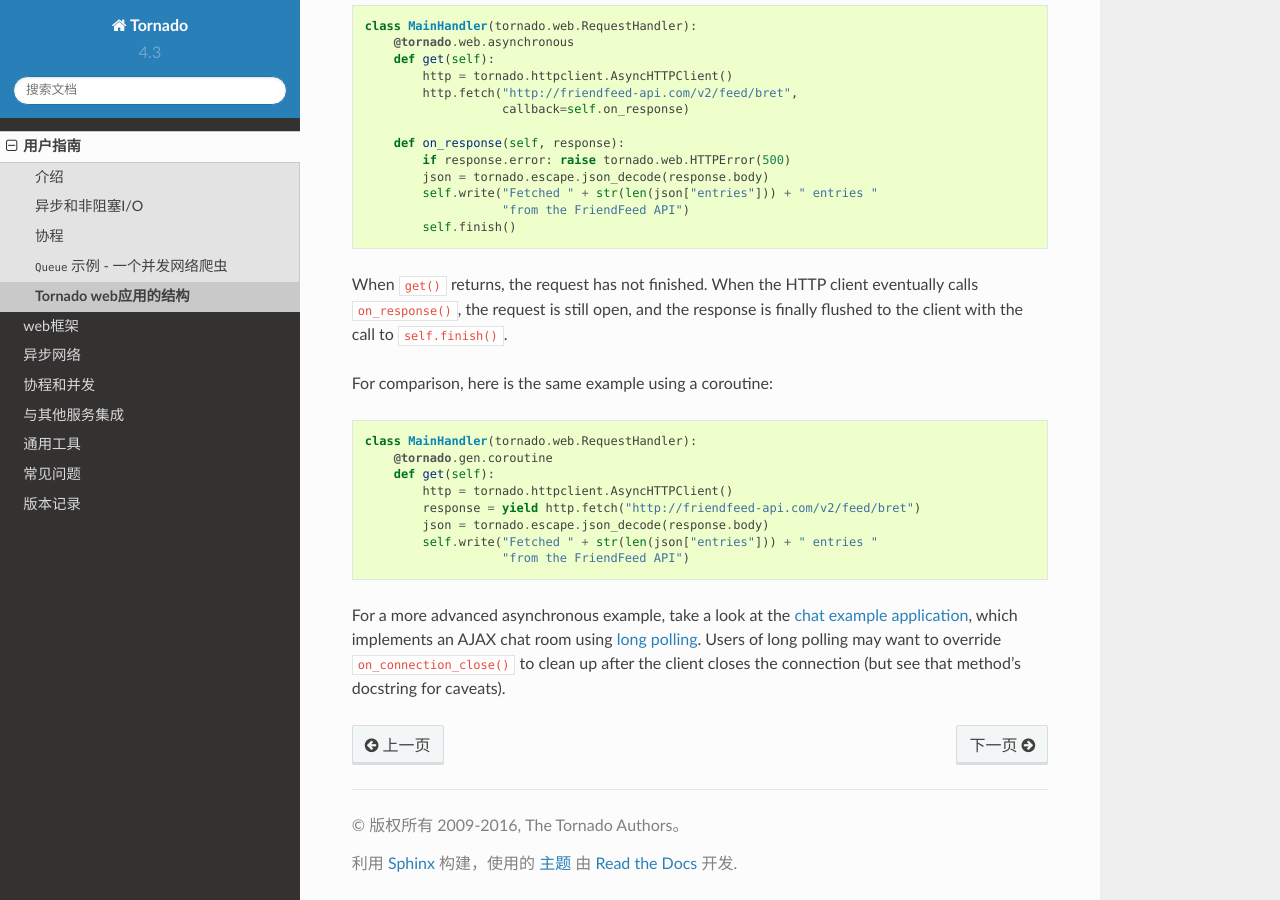
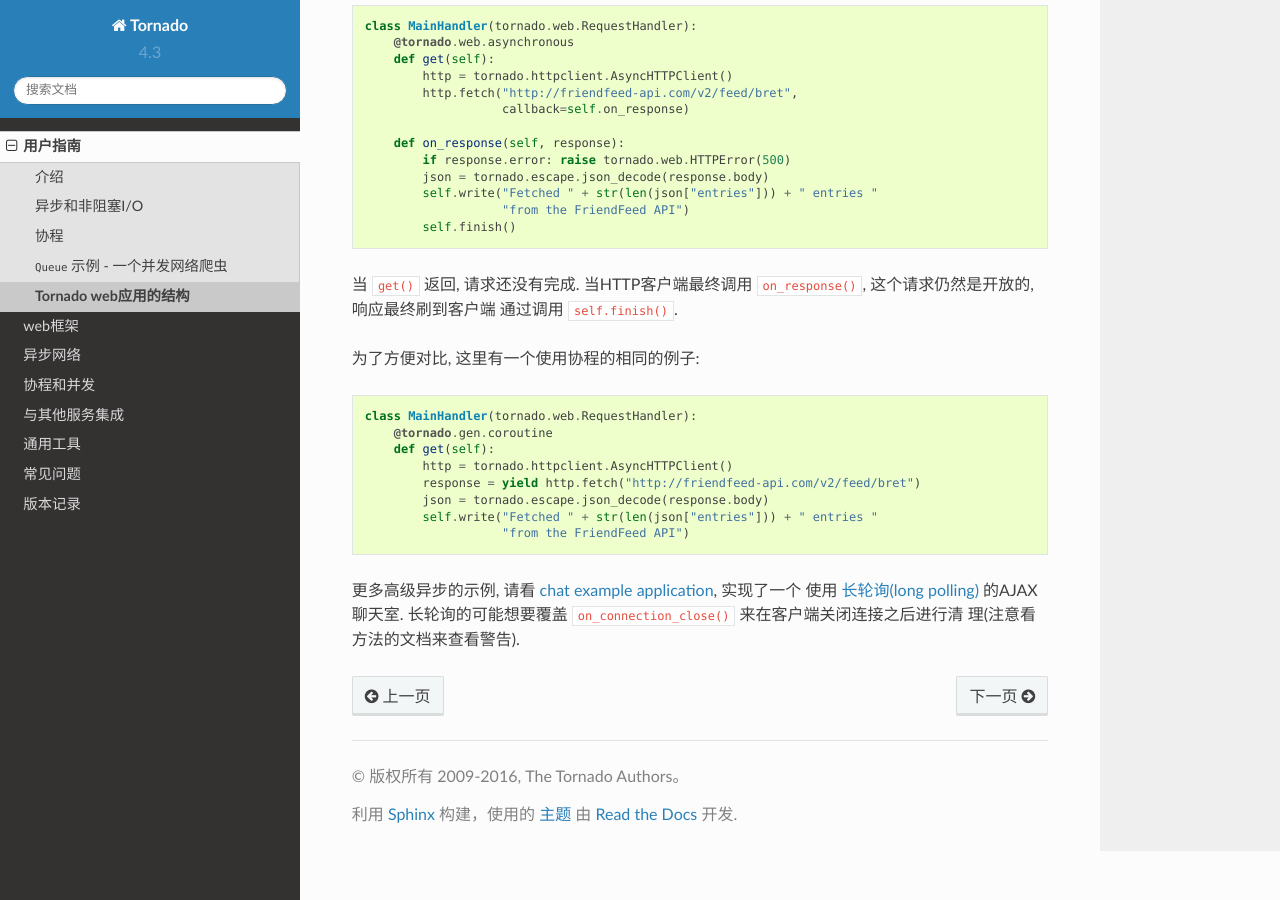
Before and after one commit to tao12345666333/tornado-zh, a Sphinx documentation site: the page built from docs/guide/structure.rst, in a window 1280 px wide and 900 px high, scrolled down 4965 px. Built offline with Sphinx 7.4.7 and the Read the Docs theme 2.0.0, drawn with Linux system fonts in a browser that asks for light colours; pages that are not in the unit, such as notebooks, are missing from menus.

Commit message:
finish guide-structure

```diff
--- a/docs/guide/structure.rst
+++ b/docs/guide/structure.rst
@@ -292,12 +292,11 @@
 .. testoutput::
    :hide:
 
-When ``get()`` returns, the request has not finished. When the HTTP
-client eventually calls ``on_response()``, the request is still open,
-and the response is finally flushed to the client with the call to
-``self.finish()``.
+当 ``get()`` 返回, 请求还没有完成. 当HTTP客户端最终调用
+``on_response()``, 这个请求仍然是开放的, 响应最终刷到客户端
+通过调用 ``self.finish()``.
 
-For comparison, here is the same example using a coroutine:
+为了方便对比, 这里有一个使用协程的相同的例子:
 
 .. testcode::
 
@@ -313,11 +312,10 @@
 .. testoutput::
    :hide:
 
-For a more advanced asynchronous example, take a look at the `chat
+更多高级异步的示例, 请看 `chat
 example application
-<https://github.com/tornadoweb/tornado/tree/stable/demos/chat>`_, which
-implements an AJAX chat room using `long polling
-<http://en.wikipedia.org/wiki/Push_technology#Long_polling>`_.  Users
-of long polling may want to override ``on_connection_close()`` to
-clean up after the client closes the connection (but see that method's
-docstring for caveats).
+<https://github.com/tornadoweb/tornado/tree/stable/demos/chat>`_, 实现了一个
+使用 `长轮询(long polling)
+<http://en.wikipedia.org/wiki/Push_technology#Long_polling>`_ 的AJAX聊天室.
+长轮询的可能想要覆盖 ``on_connection_close()`` 来在客户端关闭连接之后进行清
+理(注意看方法的文档来查看警告).
```
